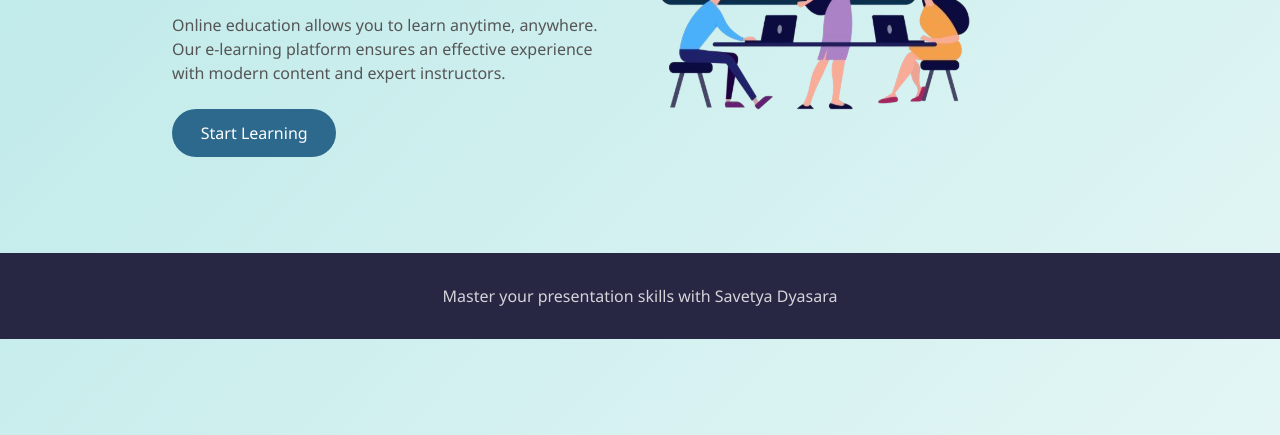
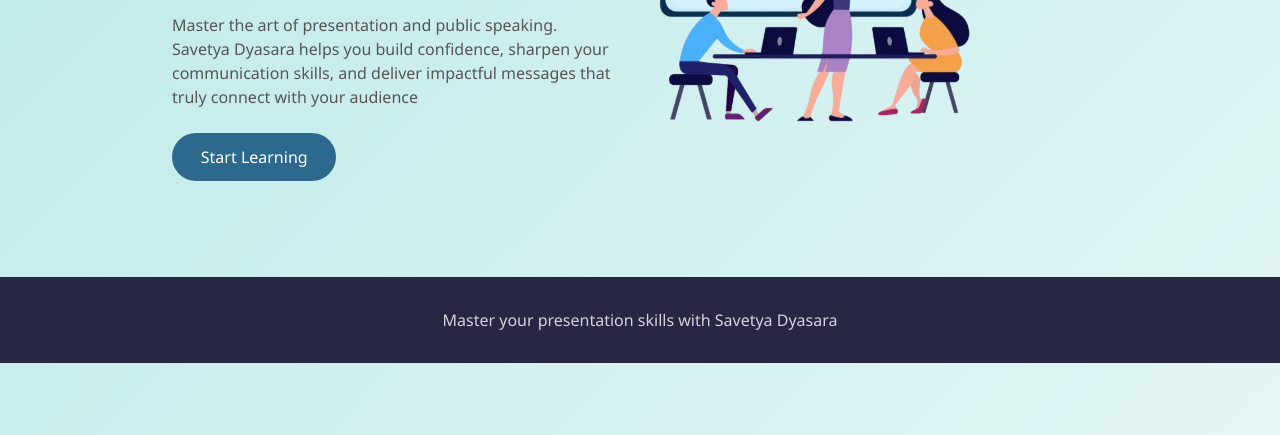
Before and after one commit to refinormdhn/UTS-PAWM-Savetya-Dyasara, a plain HTML site: page index.html in a window 1280 px wide. Shown: the part 365-800 px from the top of the page. Drawn offline with Linux system fonts and the light colour scheme.

Commit message:
refactor index.html

```diff
--- a/index.html
+++ b/index.html
@@ -27,7 +27,8 @@
     <div class="hero-content">
       <h1>Elevate your voice, <span class="highlight">master</span> the art of presentation</h1>
       <p class="creator">by Savetya Dyasara</p>
-      <p>Online education allows you to learn anytime, anywhere. Our e-learning platform ensures an effective experience with modern content and expert instructors.</p>
+      <p>Master the art of presentation and public speaking.<br>
+        Savetya Dyasara helps you build confidence, sharpen your communication skills, and deliver impactful messages that truly connect with your audience</p>
       <a href="learn.html" class="cta-button">Start Learning</a>
     </div>
     <div class="hero-image">
```
